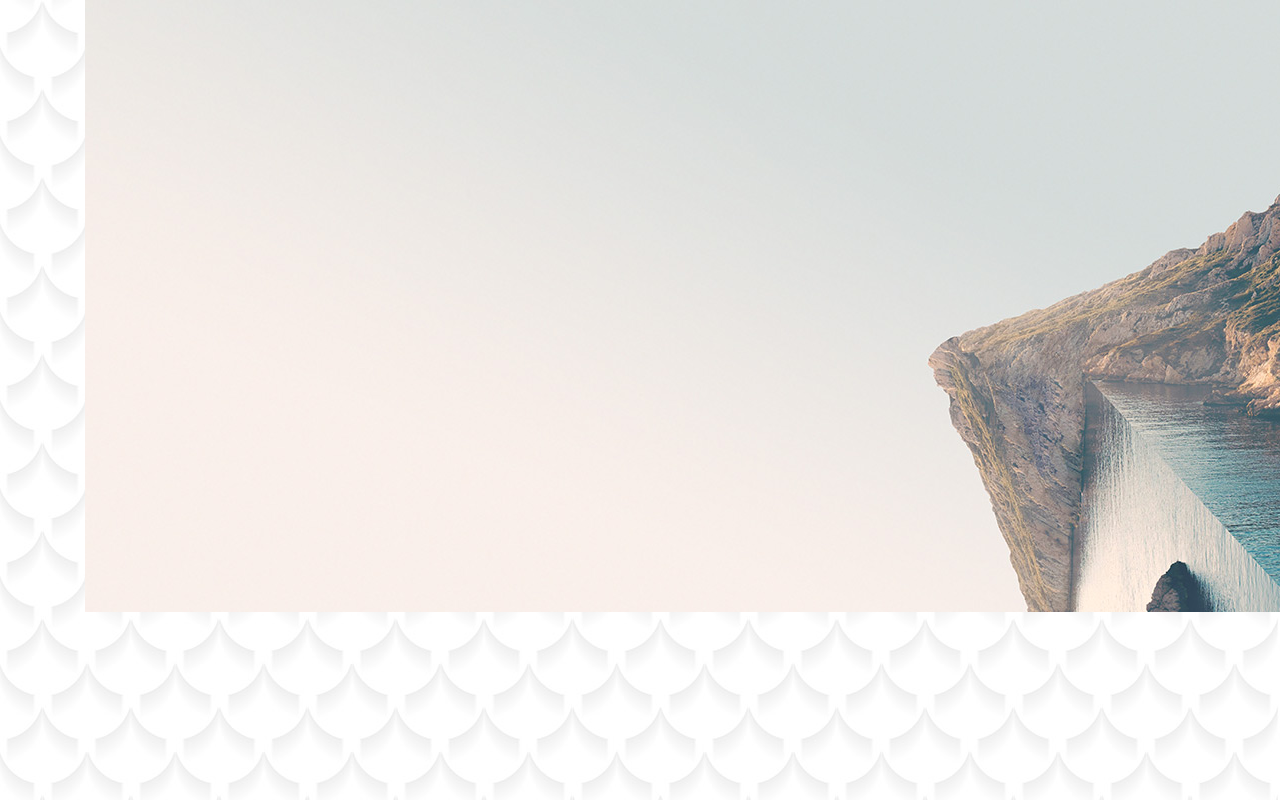
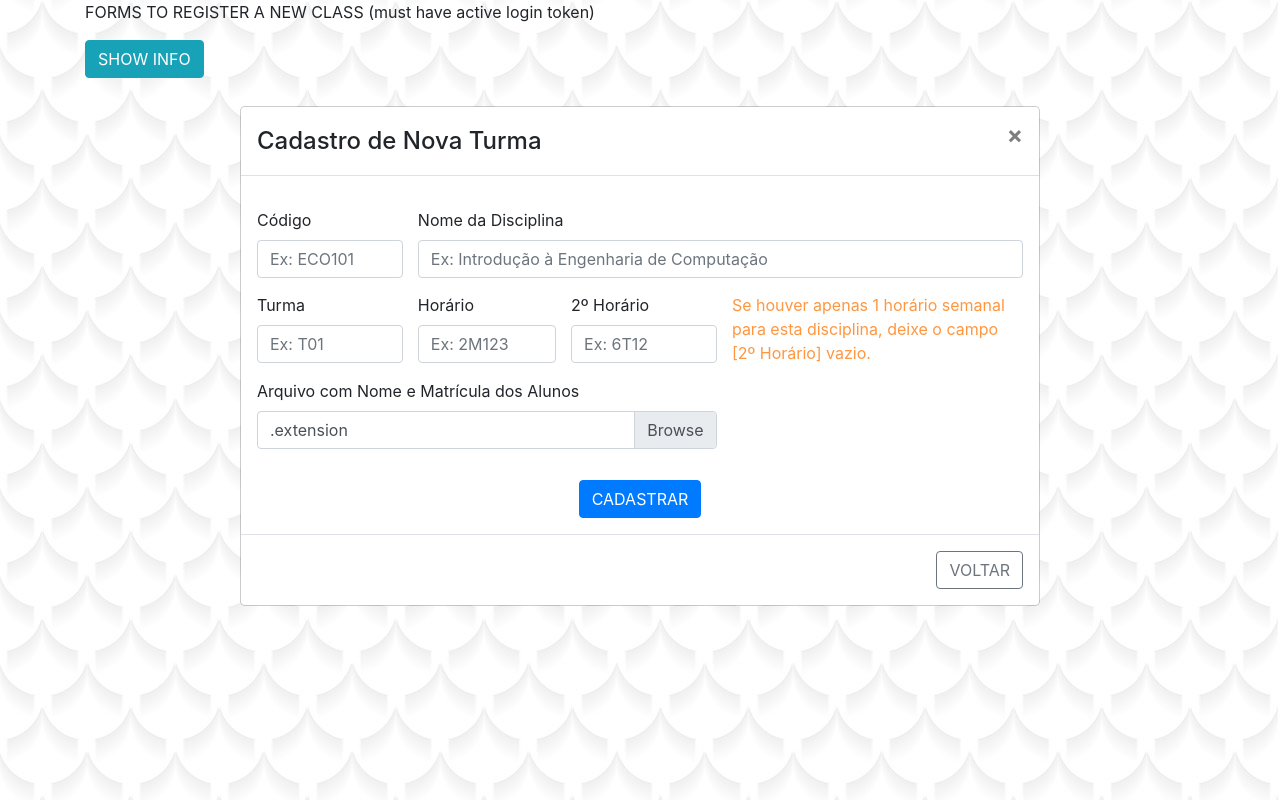
Before and after one commit to lucasoboli/AttendanceControl-web-server, a React (Create React App) app in the folder web-app/: page /register-class in a window 1280 px wide. Before the commit this address had no page. Built offline with nearby package versions, Linux system fonts and the light colour scheme.

Commit message:
p/ merge

```diff
--- a/web-app/src/components/App.jsx
+++ b/web-app/src/components/App.jsx
@@ -32,9 +32,9 @@ class App extends React.Component {
             <Route exact path="/" component={ Home } />
             <Route path="/home" component={ Home } />
             <Route path="/main" component={ Main } />
-            <Route path="/qrscreen" component={ QRScreen } />
-            <Route path="/registerclass" component={ RegisterClass } />
-            <Route path="/registeruser" component={ RegisterUser } />
+            <Route path="/qr-screen" component={ QRScreen } />
+            <Route path="/register-class" component={ RegisterClass } />
+            <Route path="/register-user" component={ RegisterUser } />
             <Route component= { NoMatch }/>
           </Switch>
         </Router>
--- a/web-app/src/components/Home.jsx
+++ b/web-app/src/components/Home.jsx
@@ -41,6 +41,7 @@ export default class Home extends React.Component {
                                 <Form.Group controlId='formBasicEmail'>
                                     <InputGroup>
                                         <FormControl
+                                            id='email'
                                             placeholder='Email'
                                             aria-label='Email'
                                             aria-describedby='basic-addon2'
@@ -52,7 +53,11 @@ export default class Home extends React.Component {
                                 </Form.Group>
 
                                 <Form.Group controlId='formBasicPassword'>
-                                    <Form.Control type='password' placeholder='Senha' />
+                                    <Form.Control
+                                        id='password'
+                                        type='password'
+                                        placeholder='Senha'
+                                    />
                                 </Form.Group>
 
                                 <div style={{textAlign:'center'}}>
@@ -66,7 +71,7 @@ export default class Home extends React.Component {
                         </Modal.Body>
 
                         <Modal.Footer style={{justifyContent:'center'}}>
-                            <Link to='/registeruser'>
+                            <Link to='/register-user'>
                                 <Button variant='outline-primary'>
                                     CADASTRE-SE
                             </Button>
--- a/web-app/src/components/Main.jsx
+++ b/web-app/src/components/Main.jsx
@@ -3,6 +3,7 @@ import Link from 'react-router-dom/Link';
 import Button from 'react-bootstrap/Button';
 import Container from 'react-bootstrap/Container';
 import Table from 'react-bootstrap/Table';
+
 import './Main.css';
 
 
@@ -14,20 +15,16 @@ export default class Main extends React.Component {
                 <div className='m-navbar'> attendancecontrol.unifei </div>
 
                 <Container style={{ backgroundColor: 'snow' }}>
-                    <div>
-                        <br/><br/>
-
-                    </div>
-                    <br /><br /><br />
+                    <br /><br /><br /><br /><br />
 
                     <Container className='m-container'>
                         <div className='m-buttons-div'>
                             <div className='m-button-register'>
-                                <Link to='/registerclass'>
+                                <Link to='/register-class'>
                                     <Button variant='outline-primary' data-toggle='modal'
-                                        data-target='#exampleModalCenter'>
+                                    >
                                         + Cadastrar Nova Turma
-                                </Button>
+                                    </Button>
                                 </Link>
                             </div>
                             <div className='m-button-remove'>
@@ -53,9 +50,9 @@ export default class Main extends React.Component {
                             <tbody>
                                 <tr>
                                     <td>
-                                        <svg class="bi bi-pencil-square" width="1em" height="1em" viewBox="0 0 16 16" fill="currentColor" xmlns="http://www.w3.org/2000/svg">
+                                        <svg width="1em" height="1em" viewBox="0 0 16 16" fill="currentColor" xmlns="http://www.w3.org/2000/svg">
                                             <path d="M15.502 1.94a.5.5 0 010 .706L14.459 3.69l-2-2L13.502.646a.5.5 0 01.707 0l1.293 1.293zm-1.75 2.456l-2-2L4.939 9.21a.5.5 0 00-.121.196l-.805 2.414a.25.25 0 00.316.316l2.414-.805a.5.5 0 00.196-.12l6.813-6.814z" />
-                                            <path fill-rule="evenodd" d="M1 13.5A1.5 1.5 0 002.5 15h11a1.5 1.5 0 001.5-1.5v-6a.5.5 0 00-1 0v6a.5.5 0 01-.5.5h-11a.5.5 0 01-.5-.5v-11a.5.5 0 01.5-.5H9a.5.5 0 000-1H2.5A1.5 1.5 0 001 2.5v11z" clip-rule="evenodd" />
+                                            <path fillRule="evenodd" d="M1 13.5A1.5 1.5 0 002.5 15h11a1.5 1.5 0 001.5-1.5v-6a.5.5 0 00-1 0v6a.5.5 0 01-.5.5h-11a.5.5 0 01-.5-.5v-11a.5.5 0 01.5-.5H9a.5.5 0 000-1H2.5A1.5 1.5 0 001 2.5v11z" clipRule="evenodd" />
                                         </svg>
                                     </td>
                                     <td>MAT001</td>
@@ -63,7 +60,7 @@ export default class Main extends React.Component {
                                     <td>Cálculo I</td>
                                     <td>2M23 4M45</td>
                                     <td>
-                                        <Link to='/qrscreen'>
+                                        <Link to='/qr-screen'>
                                             <Button variant='success'>
                                                 GERAR
                                     </Button>
@@ -72,9 +69,9 @@ export default class Main extends React.Component {
                                 </tr>
                                 <tr>
                                     <td>
-                                        <svg class="bi bi-pencil-square" width="1em" height="1em" viewBox="0 0 16 16" fill="currentColor" xmlns="http://www.w3.org/2000/svg">
+                                        <svg width="1em" height="1em" viewBox="0 0 16 16" fill="currentColor" xmlns="http://www.w3.org/2000/svg">
                                             <path d="M15.502 1.94a.5.5 0 010 .706L14.459 3.69l-2-2L13.502.646a.5.5 0 01.707 0l1.293 1.293zm-1.75 2.456l-2-2L4.939 9.21a.5.5 0 00-.121.196l-.805 2.414a.25.25 0 00.316.316l2.414-.805a.5.5 0 00.196-.12l6.813-6.814z" />
-                                            <path fill-rule="evenodd" d="M1 13.5A1.5 1.5 0 002.5 15h11a1.5 1.5 0 001.5-1.5v-6a.5.5 0 00-1 0v6a.5.5 0 01-.5.5h-11a.5.5 0 01-.5-.5v-11a.5.5 0 01.5-.5H9a.5.5 0 000-1H2.5A1.5 1.5 0 001 2.5v11z" clip-rule="evenodd" />
+                                            <path fillRule="evenodd" d="M1 13.5A1.5 1.5 0 002.5 15h11a1.5 1.5 0 001.5-1.5v-6a.5.5 0 00-1 0v6a.5.5 0 01-.5.5h-11a.5.5 0 01-.5-.5v-11a.5.5 0 01.5-.5H9a.5.5 0 000-1H2.5A1.5 1.5 0 001 2.5v11z" clipRule="evenodd" />
                                         </svg>
                                     </td>
                                     <td>MAT001</td>
@@ -82,8 +79,8 @@ export default class Main extends React.Component {
                                     <td>Cálculo I</td>
                                     <td>4M45 6M45</td>
                                     <td>
-                                        <Link to='/qrscreen'>
-                                            <Button variant='success' font-type='bold'>
+                                        <Link to='/qr-screen'>
+                                            <Button variant='success'>
                                                 GERAR
                                     </Button>
                                         </Link>
@@ -91,9 +88,9 @@ export default class Main extends React.Component {
                                 </tr>
                                 <tr>
                                     <td>
-                                        <svg class="bi bi-pencil-square" width="1em" height="1em" viewBox="0 0 16 16" fill="currentColor" xmlns="http://www.w3.org/2000/svg">
+                                        <svg width="1em" height="1em" viewBox="0 0 16 16" fill="currentColor" xmlns="http://www.w3.org/2000/svg">
                                             <path d="M15.502 1.94a.5.5 0 010 .706L14.459 3.69l-2-2L13.502.646a.5.5 0 01.707 0l1.293 1.293zm-1.75 2.456l-2-2L4.939 9.21a.5.5 0 00-.121.196l-.805 2.414a.25.25 0 00.316.316l2.414-.805a.5.5 0 00.196-.12l6.813-6.814z" />
-                                            <path fill-rule="evenodd" d="M1 13.5A1.5 1.5 0 002.5 15h11a1.5 1.5 0 001.5-1.5v-6a.5.5 0 00-1 0v6a.5.5 0 01-.5.5h-11a.5.5 0 01-.5-.5v-11a.5.5 0 01.5-.5H9a.5.5 0 000-1H2.5A1.5 1.5 0 001 2.5v11z" clip-rule="evenodd" />
+                                            <path fillRule="evenodd" d="M1 13.5A1.5 1.5 0 002.5 15h11a1.5 1.5 0 001.5-1.5v-6a.5.5 0 00-1 0v6a.5.5 0 01-.5.5h-11a.5.5 0 01-.5-.5v-11a.5.5 0 01.5-.5H9a.5.5 0 000-1H2.5A1.5 1.5 0 001 2.5v11z" clipRule="evenodd" />
                                         </svg>
                                     </td>
                                     <td>MAT011</td>
@@ -101,8 +98,8 @@ export default class Main extends React.Component {
                                     <td>Geometria Analítica e Álgebra Linear</td>
                                     <td>2T12</td>
                                     <td>
-                                        <Link to='/qrscreen'>
-                                            <Button variant='success' font-type='bold'>
+                                        <Link to='/qr-screen'>
+                                            <Button variant='success'>
                                                 GERAR
                                     </Button>
                                         </Link>
@@ -110,9 +107,9 @@ export default class Main extends React.Component {
                                 </tr>
                                 <tr>
                                     <td>
-                                        <svg class="bi bi-pencil-square" width="1em" height="1em" viewBox="0 0 16 16" fill="currentColor" xmlns="http://www.w3.org/2000/svg">
+                                        <svg width="1em" height="1em" viewBox="0 0 16 16" fill="currentColor" xmlns="http://www.w3.org/2000/svg">
                                             <path d="M15.502 1.94a.5.5 0 010 .706L14.459 3.69l-2-2L13.502.646a.5.5 0 01.707 0l1.293 1.293zm-1.75 2.456l-2-2L4.939 9.21a.5.5 0 00-.121.196l-.805 2.414a.25.25 0 00.316.316l2.414-.805a.5.5 0 00.196-.12l6.813-6.814z" />
-                                            <path fill-rule="evenodd" d="M1 13.5A1.5 1.5 0 002.5 15h11a1.5 1.5 0 001.5-1.5v-6a.5.5 0 00-1 0v6a.5.5 0 01-.5.5h-11a.5.5 0 01-.5-.5v-11a.5.5 0 01.5-.5H9a.5.5 0 000-1H2.5A1.5 1.5 0 001 2.5v11z" clip-rule="evenodd" />
+                                            <path fillRule="evenodd" d="M1 13.5A1.5 1.5 0 002.5 15h11a1.5 1.5 0 001.5-1.5v-6a.5.5 0 00-1 0v6a.5.5 0 01-.5.5h-11a.5.5 0 01-.5-.5v-11a.5.5 0 01.5-.5H9a.5.5 0 000-1H2.5A1.5 1.5 0 001 2.5v11z" clipRule="evenodd" />
                                         </svg>
                                     </td>
                                     <td>MAT001</td>
@@ -120,8 +117,8 @@ export default class Main extends React.Component {
                                     <td>Cálculo I</td>
                                     <td>3T12 5T34</td>
                                     <td>
-                                        <Link to='/qrscreen'>
-                                            <Button variant='success' font-type='bold'>
+                                        <Link to='/qr-screen'>
+                                            <Button variant='success'>
                                                 GERAR
                                     </Button>
                                         </Link>
--- a/web-app/src/components/RegisterClass.jsx
+++ b/web-app/src/components/RegisterClass.jsx
@@ -7,10 +7,13 @@ import Form from 'react-bootstrap/Form';
 import './RegisterClass.css';
 
 
+{/*https://www.youtube.com/watch?v=10FNqoPpNbE*/}
+
+
+
 function infoHandler() {
     alert('Isso vai ser o Modal que abre na página anterior');
 }
-
 
 export default class RegisterClass extends React.Component {
     render() {
@@ -23,7 +26,7 @@ export default class RegisterClass extends React.Component {
                     <Button variant='info' onClick={infoHandler}> SHOW INFO </Button>
                 </Link>
 
-                <Modal.Dialog size='lg'>
+                <Modal.Dialog size='lg' id='modalId'>
 
                     <Modal.Header closeButton>
                         <Modal.Title id='contained-modal-title-vcenter'>
@@ -35,15 +38,17 @@ export default class RegisterClass extends React.Component {
                         <Form>
                             <Form.Group>
                                 <div className='rc-form-subject-code'>
-                                    <Form.Label> Código </Form.Label>
+                                    <Form.Label htmlFor='subject-code'> Código </Form.Label>
                                     <Form.Control
+                                        id='subject-code'
                                         placeholder='Ex: ECO101'
                                         aria-label='Cod-Disciplina'
                                     />
                                 </div>
                                 <div className='rc-form-subject-name'>
-                                    <Form.Label> Nome da Disciplina </Form.Label>
+                                    <Form.Label htmlFor='subject-name'> Nome da Disciplina </Form.Label>
                                     <Form.Control
+                                        id='subject-name'
                                         placeholder='Ex: Introdução à Engenharia de Computação'
                                         aria-label='Nome'
                                     />
@@ -52,22 +57,25 @@ export default class RegisterClass extends React.Component {
 
                             <Form.Group>
                                 <div className='rc-form-class-code'>
-                                    <Form.Label> Turma </Form.Label>
+                                    <Form.Label htmlFor='class-code'> Turma </Form.Label>
                                     <Form.Control
+                                        id='class-code'
                                         placeholder='Ex: T01'
                                         aria-label='Cod-Turma'
                                     />
                                 </div>
                                 <div className='rc-form-time-code'>
-                                    <Form.Label> Horário </Form.Label>
+                                    <Form.Label htmlFor='time-code'> Horário </Form.Label>
                                     <Form.Control
+                                        id='time-code'
                                         placeholder='Ex: 2M123'
                                         aria-label='Cod-Horario'
                                     />
                                 </div>
                                 <div className='rc-form-time2-code'>
-                                    <Form.Label> 2º Horário </Form.Label>
+                                    <Form.Label htmlFor='2-time-code'> 2º Horário </Form.Label>
                                     <Form.Control
+                                        id='2-time-code'
                                         placeholder='Ex: 6T12'
                                         aria-label='Cod-Horario-2'
                                     />
@@ -80,9 +88,9 @@ export default class RegisterClass extends React.Component {
 
                             <Form.Group>
                                 <div className='rc-form-file-input'>
-                                    <Form.Label> Arquivo com Nome e Matrícula dos Alunos </Form.Label>
+                                    <Form.Label htmlFor='students-file'> Arquivo com Nome e Matrícula dos Alunos </Form.Label>
                                     <Form.File
-                                        id='studentsFile' label='.extension' custom
+                                        id='students-file' label='.extension' custom
                                     />
                                 </div>
                             </Form.Group>
@@ -94,10 +102,17 @@ export default class RegisterClass extends React.Component {
                             </div>
                         </Form>
                     </Modal.Body>
+
+                    <Modal.Footer>
+                        <div>
+                            <Link to='/main'>
+                                <Button variant='outline-secondary'> VOLTAR </Button>
+                            </Link>
+                        </div>
+                    </Modal.Footer>
                 </Modal.Dialog>
 
             </Container>
-
-        )
+        );
     }
 }
--- a/web-app/src/components/RegisterUser.css
+++ b/web-app/src/components/RegisterUser.css
@@ -5,6 +5,6 @@
     padding-right: 6%;
 }
 
-.ru-button-position {
+.ru-register-button-position {
     text-align: center;
 }
--- a/web-app/src/components/RegisterUser.jsx
+++ b/web-app/src/components/RegisterUser.jsx
@@ -6,6 +6,7 @@ import FormControl from 'react-bootstrap/FormControl';
 import InputGroup from 'react-bootstrap/InputGroup';
 import Button from 'react-bootstrap/Button';
 import Alert from 'react-bootstrap/Alert';
+import Link from 'react-router-dom/Link';
 import './RegisterUser.css';
 
 
@@ -42,9 +43,10 @@ export default class RegisterUser extends React.Component {
                     <Modal.Body className='ru-modal-body'>
                         <Form>
                             <Form.Group controlId='formBasicEmail'>
-                                <Form.Label> Email Institucional </Form.Label>
+                                <Form.Label htmlFor='email'> Email Institucional </Form.Label>
                                 <InputGroup>
                                     <FormControl
+                                        id='email'
                                         placeholder='Email'
                                         aria-label='Email'
                                     />
@@ -55,21 +57,24 @@ export default class RegisterUser extends React.Component {
                             </Form.Group>
 
 
-                            <Form.Label> Nome Completo </Form.Label>
+                            <Form.Label htmlFor='name'> Nome Completo </Form.Label>
                             <InputGroup className='mb-3'>
                                 <FormControl
+                                    id='name'
                                     placeholder='Nome'
                                     aria-label='Nome'
                                 />
                                 <FormControl
+                                    id='surname'
                                     placeholder='Sobrenome'
                                     aria-label='Sobrenome'
                                 />
                             </InputGroup>
 
                             <Form.Group controlId='formBasicPassword'>
-                                <Form.Label> Digite uma Senha </Form.Label>
+                                <Form.Label htmlFor='password'> Digite uma Senha </Form.Label>
                                 <Form.Control
+                                    id='password'
                                     type='password'
                                     placeholder='Senha'
                                     aria-label='Senha'
@@ -85,7 +90,7 @@ export default class RegisterUser extends React.Component {
                                 />
                             </Form.Group>
 
-                            <div className='ru-button-position'>
+                            <div className='ru-register-button-position'>
                                 <Button variant='primary' type='submit'
                                     onClick={this.submitHandler}>
                                     CADASTRAR
@@ -93,6 +98,14 @@ export default class RegisterUser extends React.Component {
                             </div>
                         </Form>
                     </Modal.Body>
+
+                    <Modal.Footer>
+                        <div>
+                            <Link to='/home'>
+                                <Button variant='outline-secondary'> VOLTAR </Button>
+                            </Link>
+                        </div>
+                    </Modal.Footer>
                 </Modal.Dialog>
 
             </Container>
```
Lines whose indentation alone changed are shown as unchanged.
